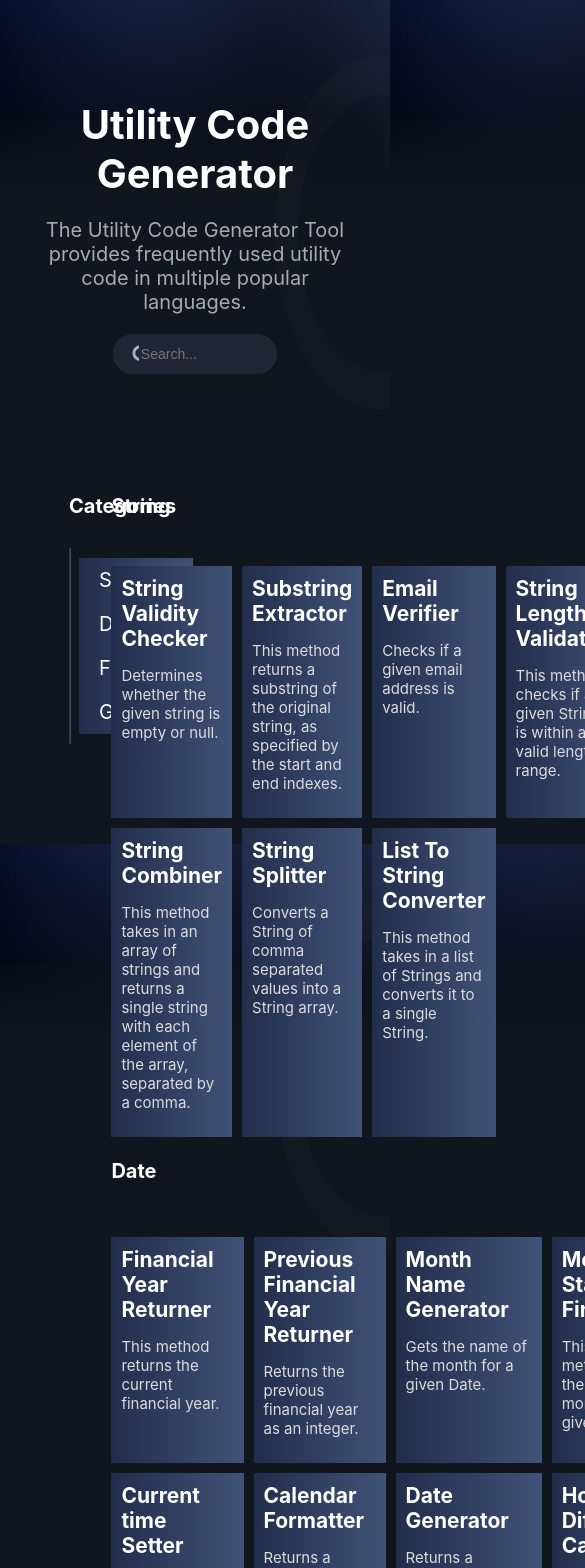
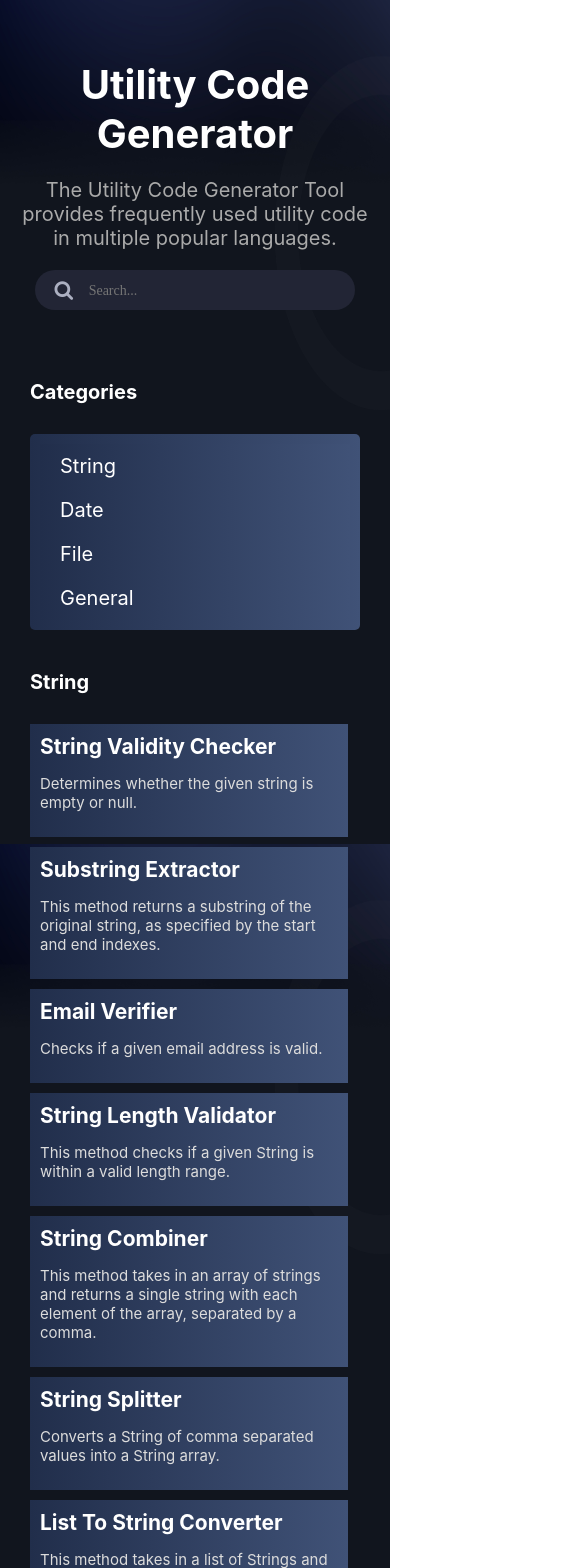
Before and after one commit to zipyinc/utility-code-provider, a React (Create React App) app: page / in a window 390 px wide. Shown: the top 1568 px of the page, 585 px wide, since content can reach past the window. Built offline with nearby package versions, Linux system fonts and the light colour scheme.

Commit message:
responsive code (#1)
Co-authored-by: root <root@pragati.localdomain>

```diff
--- a/src/App.css
+++ b/src/App.css
@@ -1,5 +1,6 @@
 html{
   font-size: 10px;
+  box-sizing: border-box;
 }
 body {
   /* background-color: #32394b; */
@@ -29,3 +30,48 @@ body {
   display: grid;
   grid-template-columns: 20% 80%;
 }
+
+@media (max-width:1450px) {
+  .App {
+    width: 100%;
+    margin: 6rem 0rem;
+  }
+  .main {
+   grid-template-columns: 20% 80%;
+   margin-top: 5rem;
+  }
+}
+
+@media (max-width:1125px) {
+  .App {
+    width: 100%;
+    margin: 6rem 0rem;
+  }
+  .main {
+   grid-template-columns: 30% 70%;
+   margin-top: 5rem;
+  }
+}
+
+@media (max-width:786px) {
+  .App {
+    width: 100%;
+    margin: 6rem 0rem;
+  }
+  .main {
+   grid-template-columns: 30% 70%;
+   margin-top: 5rem;
+  }
+}
+
+@media (max-width:605px) {
+  .main {
+   grid-template-columns: 40% 60%;
+  }
+}
+
+@media (max-width:450px) {
+  .main {
+   grid-template-columns: none;
+  }
+}
--- a/src/components/card/card.css
+++ b/src/components/card/card.css
@@ -2,8 +2,6 @@
   padding: 2em 0;
   width: 100%;
   display: grid;
-  grid-template-rows: 5% 90%;
-  /* grid-template-columns: 1fr 1fr 1fr 1fr; */
   column-gap: 2rem;
   padding-bottom: 0;
 }
@@ -96,3 +94,46 @@
 		background-position: 0% 50%;
 	}
 }
+
+@media (max-width:1125px) {
+  .card-boards {
+    margin: 3rem 0;
+    padding: 0 0rem;
+    margin-bottom: 0;
+    grid-template-columns: repeat(3, 1fr);
+  }
+  .cards > .category {
+    padding: 0;
+  }
+}
+
+@media (max-width:786px) {
+  .card-boards {
+    margin: 3rem 0;
+    padding: 0 0rem;
+    margin-bottom: 0;
+    grid-template-columns: repeat(2, 1fr);
+  }
+  .cards > .category {
+    padding: 0;
+  }
+}
+
+@media (max-width:605px) {
+  .card-boards {
+    margin: 3rem 0;
+    grid-template-columns: repeat(1, 1fr);
+    margin-bottom: 0;
+  }
+}
+
+@media (max-width:450px) {
+  .card-boards {
+    box-sizing: border-box;
+    padding: 0 3rem;
+    grid-template-columns: none;
+  }
+  .cards > .category {
+    padding: 0 3rem;
+  }
+}
--- a/src/components/dialogs/codepan.css
+++ b/src/components/dialogs/codepan.css
@@ -66,7 +66,7 @@
 }
 
 .head-right {
-  margin: -2rem 0;
+  margin: -1rem 0;
   box-sizing: border-box;
   text-align: right;
   color: #fff;
@@ -94,3 +94,9 @@
   filter: blur(5px);
   z-index: -1;
 }
+
+@media (max-width:786px) {
+  .MuiPaper-root>.codepan {
+    grid-template-columns: none;
+  }
+}
--- a/src/components/dropdown/dropdown.styles.tsx
+++ b/src/components/dropdown/dropdown.styles.tsx
@@ -12,7 +12,7 @@ export const InputContainer = styled.div<InputContainerProps>`
     display: flex;
     justify-content: space-between;
     align-items: center;
-    padding: 9px;
+    padding: 1px 9px;
     cursor: pointer;
     &:focus {
         outline: none !important;
--- a/src/components/header/header.css
+++ b/src/components/header/header.css
@@ -12,3 +12,10 @@
     font-size: 2rem;
     color: #aaa;
   }
+
+  @media (max-width:786px) {
+    .header {
+      width: 90%;
+      margin-top: 6rem;
+  }
+  }
--- a/src/components/searchBar/searchBar.css
+++ b/src/components/searchBar/searchBar.css
@@ -8,7 +8,7 @@
   padding: 1rem 2rem;
 }
 .search > i {
-  color: #acb0c1;
+  color: #acb0c1 !important;
   font-size: 2rem;
 }
 .search > input {
@@ -18,6 +18,8 @@
   /* border-radius: 5rem; */
   border: none;
   font-size: 1.4rem;
+  margin-left: 10px !important;
+  padding-left: 10px;
 }
 
 .search:hover {
@@ -25,3 +27,21 @@
   -webkit-box-shadow: 0px 3px 22px 0px rgba(0, 0, 0, 0.7);
   -moz-box-shadow: 0px 3px 22px 0px rgba(0, 0, 0, 0.7);
 }
+
+@media (max-width:786px) {
+  .search {
+    width: 60%;
+  }
+}
+
+@media (max-width:605px) {
+  .search {
+    width: 80%;
+  }
+}
+
+@media (max-width:450px) {
+  .search {
+    width: 80%;
+  }
+}
--- a/src/components/searchBar/searchBar.tsx
+++ b/src/components/searchBar/searchBar.tsx
@@ -18,8 +18,8 @@ const SearchBar = (props: any) => {
       <form>
         <div className="search-bar">
           <div className="search">
-            <i className="fa fa-search" aria-hidden="true"></i>
-            <input type='text' onChange={(e)=>searchQuery(e.target.value)} placeholder='Search...' />
+            <i className="fa fa-search search-icon" aria-hidden="true"></i>
+            <input className="fa fa-search"  type='text' onChange={(e)=>searchQuery(e.target.value)} placeholder='Search...' />
           </div>
         </div>
       </form>
```
Also changed, not shown: 1 other file (tests, documents, lock files or other folders).
